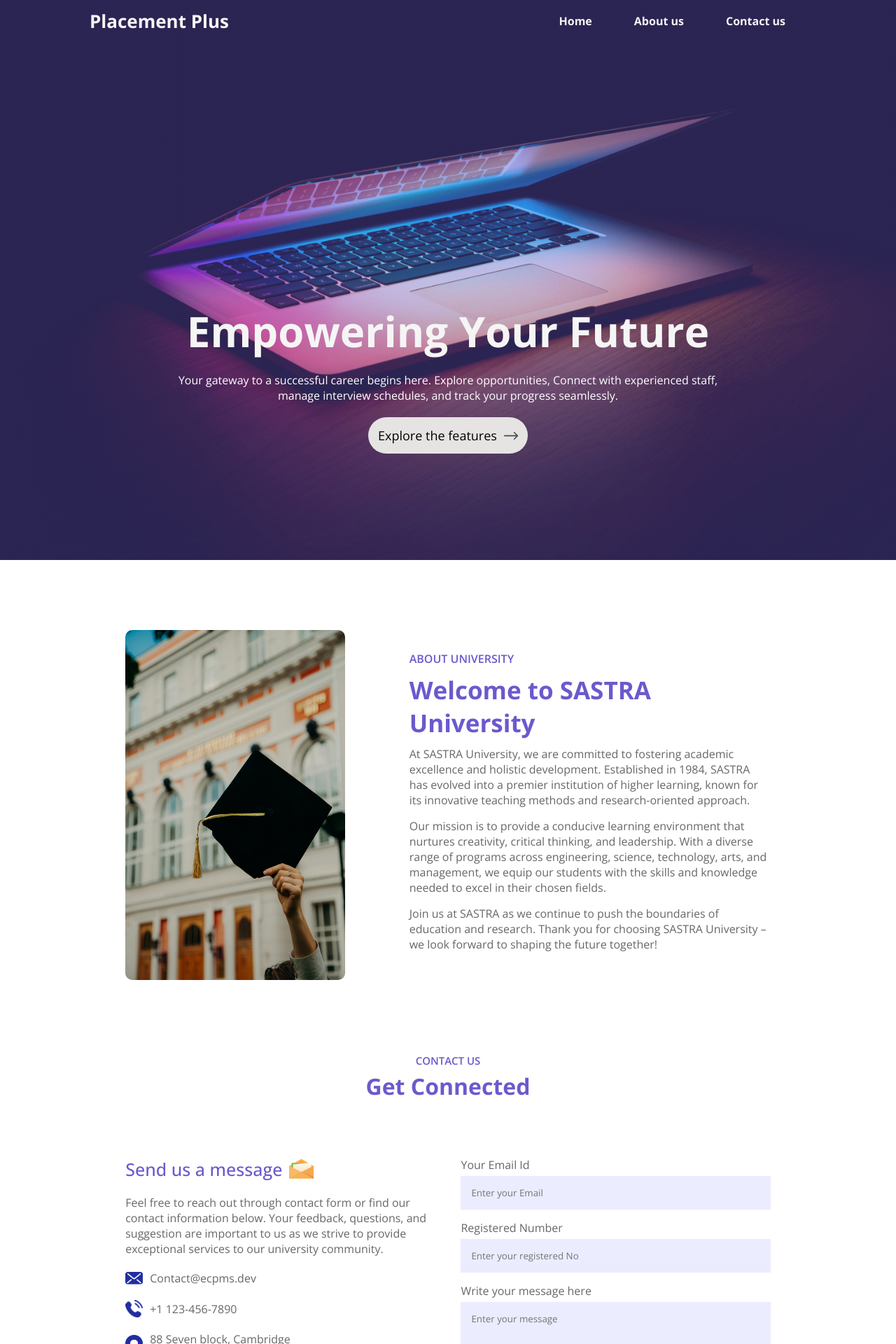
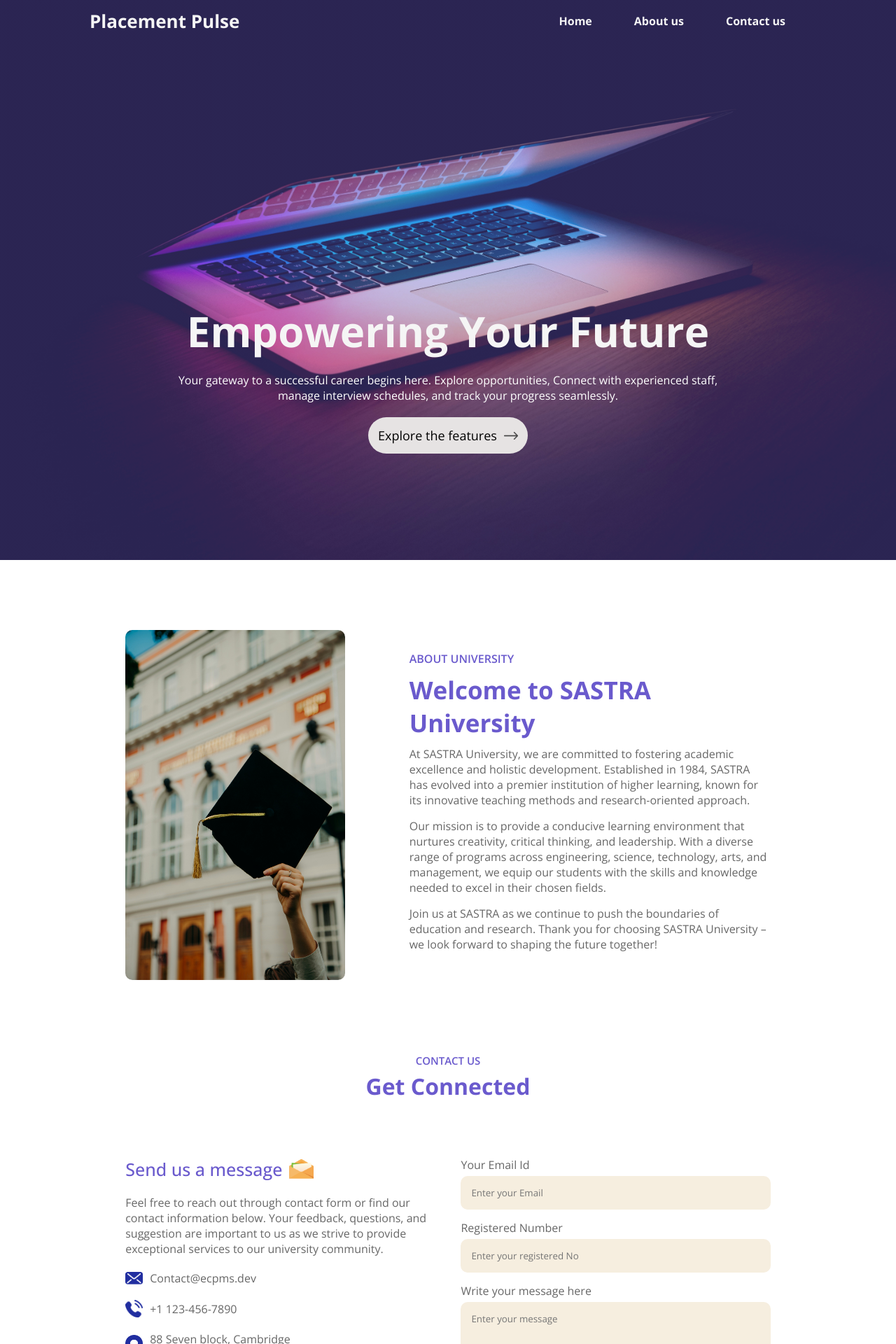
Before and after one commit to The-learner-code/E-CPMS, a React (Create React App) app: page / in a window 1280 px wide. Shown: the top 1920 px of the page at 70% size. Built offline with nearby package versions, Linux system fonts and the light colour scheme.

Commit message:
6/26/24 9:18PM dev1

```diff
--- a/public/index.html
+++ b/public/index.html
@@ -12,6 +12,7 @@
       --hover-color: #002244; /* Dark Navy Blue */
       --icon-text-hover-color: #483d8b; /* Dark Slate Blue */
       --border-color: rgb(230, 227, 227); /* Light Gray */
+      --inputBackground: #f6eedf; /* Light Beige for input background */
       --sidebar-bg-gradient: linear-gradient(rgba(106, 90, 205, 0.4), rgba(106, 90, 205, 0.4)); /* Soft Light Slate Blue Gradient */
     }
 
--- a/src/Components/home/Navbar.jsx
+++ b/src/Components/home/Navbar.jsx
@@ -32,7 +32,7 @@ const Navbar = () => {
         // Navbar element with dynamic class based on 'fixed' state
         <nav className={`container ${fixed ? 'dark-nav' : ''}`}>
             {/* Static navbar logo text */}
-            <span className='nv-logo'>Placement Plus</span>
+            <span className='nv-logo'>Placement Pulse</span>
             {/* Uncomment the following line to use an image logo instead */}
             {/* <img src={logo} alt="" className='nv-logo' /> */}
             {/* Navigation links */}
--- a/src/Pages/Login_Register.jsx
+++ b/src/Pages/Login_Register.jsx
@@ -90,8 +90,8 @@ function Login_Register() {
             const user = userCredential.user; // Get user data
 
             // Convert creation and last sign-in times to IST
-            const createdIST = moment(user.metadata.creationTime).tz('Asia/Kolkata').format('YYYY-MM-DD HH:mm:ss A');
-            const signedInIST = moment(user.metadata.lastSignInTime).tz('Asia/Kolkata').format('YYYY-MM-DD HH:mm:ss A');
+            const createdIST = moment(user.metadata.creationTime).tz('Asia/Kolkata').format('YYYY-MM-DD hh:mm:ss A');
+            const signedInIST = moment(user.metadata.lastSignInTime).tz('Asia/Kolkata').format('YYYY-MM-DD hh:mm:ss A');
 
             const userData = {
                 email: user.email, // User email
@@ -123,7 +123,7 @@ function Login_Register() {
             const userCredential = await signInWithEmailAndPassword(auth, trimmedEmail, trimmedPass); // Sign in with email and password
             const user = userCredential.user; // Get user data
 
-            const signedInIST = moment(user.metadata.lastSignInTime).tz('Asia/Kolkata').format('YYYY-MM-DD HH:mm:ss A');
+            const signedInIST = moment(user.metadata.lastSignInTime).tz('Asia/Kolkata').format('YYYY-MM-DD hh:mm:ss A');
 
             await updateDoc(doc(db, "AuthDetails", user.email), {
                 signedIn: signedInIST // Update last sign-in time in Firestore
--- a/src/SassyCSS/home.scss
+++ b/src/SassyCSS/home.scss
@@ -45,7 +45,7 @@ nav {
 
     // Navbar logo styling
     .nv-logo {
-        width: 210px;
+        width: 300px;
         font-size: 26px;
         font-weight: bold;
     }
@@ -218,13 +218,14 @@ nav {
 .contactlp form textarea {
     display: block;
     width: 100%;
-    background: #ebecfe;
+    background: var(--inputBackground);
     padding: 15px;
     border: 0;
     outline: 0;
     margin-bottom: 15px;
     margin-top: 5px;
     resize: none;
+    border-radius: 10px;
 }
 
 // Footer section styling
--- a/src/SassyCSS/stylescomp.js
+++ b/src/SassyCSS/stylescomp.js
@@ -16,7 +16,7 @@ const colors = {
 export const Body = styled.div`
   width: 100%;
   min-height: 100vh;
-  background: linear-gradient(135deg, rgba(225, 185, 65, 0.5), rgba(225, 185, 65, 0.7)), url(${LR});
+  background: linear-gradient(135deg, rgba(225, 185, 65, 0.3), rgba(225, 185, 65, 0.3)), url(${LR});
   background-size: cover;
   background-position: center;
   display: flex;
```
